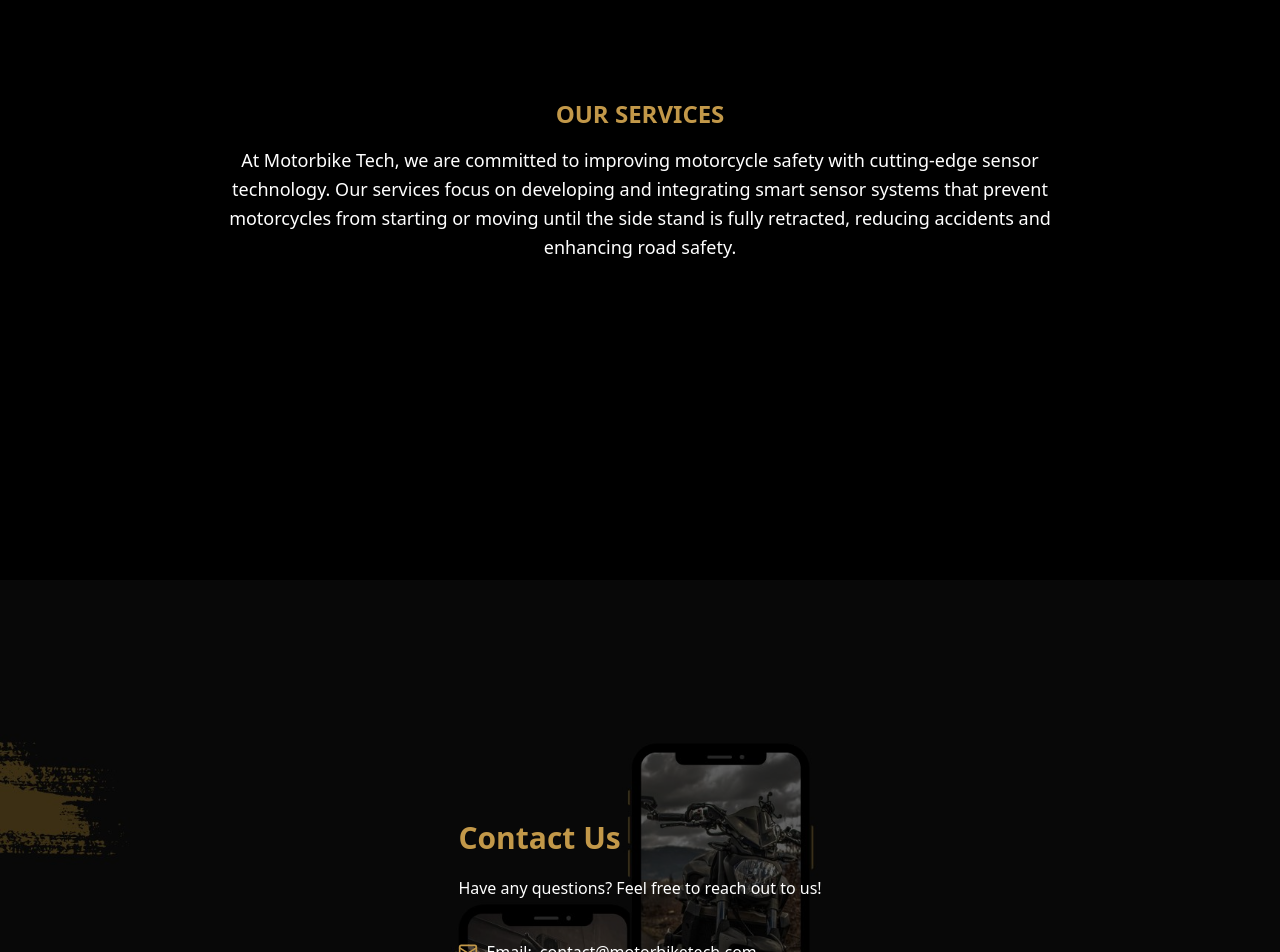
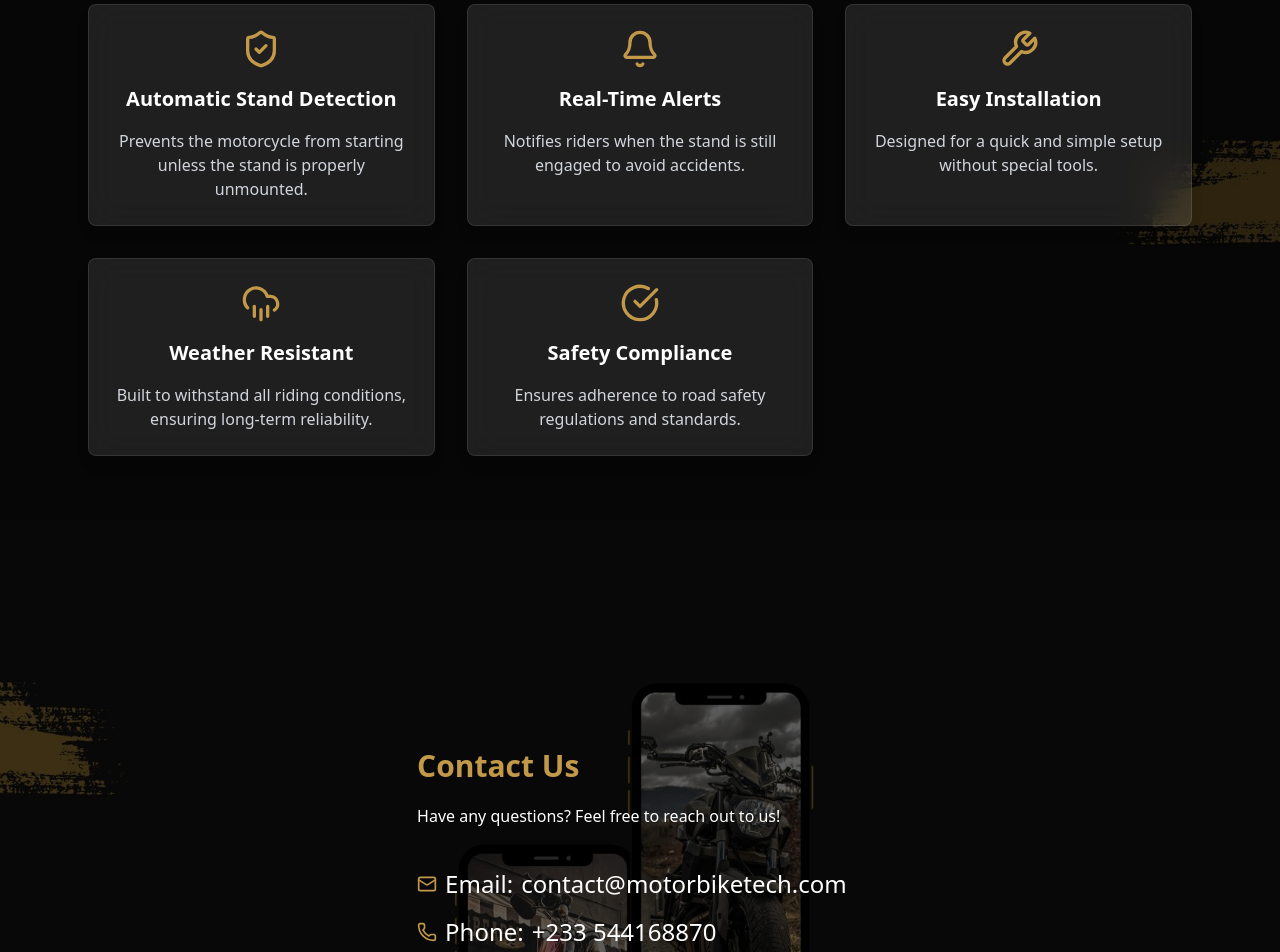
Before and after one commit to annice5/motorcycle-sensor-system, a React (Vite) app: page / in a window 1280 px wide. Shown: the part 2620-3572 px from the top of the page. Built offline with nearby package versions, Linux system fonts and the light colour scheme.

Commit message:
make changes

```diff
--- a/src/pages/landing/components/contact.jsx
+++ b/src/pages/landing/components/contact.jsx
@@ -4,7 +4,7 @@ import contactImage from "../../../assets/contactImage.jpg";
 import { Mail, Phone, MapPin } from "lucide-react";
 
 const Contact = () => {
-  const { ref, inView } = useInView({ threshold: 0.3, triggerOnce: true });
+  const { ref, inView } = useInView({ threshold: 0.3,  });
 
   return (
     <section
@@ -38,7 +38,7 @@ const Contact = () => {
         </motion.h2>
 
         <motion.p
-          className="text-sm sm:text-base self-center sm:self-start"
+          className="text-2xl sm:text-base self-center sm:self-start font-light"
           initial={{ opacity: 0, y: 10 }}
           animate={inView ? { opacity: 1, y: 0 } : { opacity: 0, y: 10 }}
           transition={{ duration: 1, delay: 1 }}
@@ -48,25 +48,25 @@ const Contact = () => {
 
         {/* Contact Information */}
         <motion.div
-          className="mt-10 space-y-4  sm:text-base self-center sm:self-start font-light text-sm"
+          className="mt-10 space-y-4  sm:text-base self-center sm:self-start font-light "
           initial={{ opacity: 0, y: 20 }}
           animate={inView ? { opacity: 1, y: 0 } : { opacity: 0, y: 20 }}
           transition={{ duration: 1, delay: 1.2 }}
         >
           {/* Email */}
-          <p className="flex items-center gap-2">
+          <p className="flex items-center gap-2 text-2xl">
             <Mail className="w-5 h-5 text-[#c29849]" />
             <strong>Email:</strong> contact@motorbiketech.com
           </p>
 
           {/* Phone */}
-          <p className="flex items-center gap-2">
+          <p className="flex items-center gap-2 text-2xl">
             <Phone className="w-5 h-5 text-[#c29849]" />
             <strong>Phone:</strong> +233 544168870
           </p>
 
           {/* Address */}
-          <p className="flex items-center gap-2">
+          <p className="flex items-center gap-2 text-2xl">
             <MapPin className="w-5 h-5 text-[#c29849]" />
             <strong>Address:</strong> Berekum East, Bono Region
           </p>
--- a/src/pages/landing/components/hero.jsx
+++ b/src/pages/landing/components/hero.jsx
@@ -8,7 +8,7 @@ import heroImage from "../../../assets/heroImage.jpg";
 const Hero = () => {
   const [isScrolled, setIsScrolled] = useState(false);
   const [isOpen, setIsOpen] = useState(false);
-  const { ref, inView } = useInView({ threshold: 0.3, triggerOnce: true });
+  const { ref, inView } = useInView({ threshold: 0.3 });
 
   // Detect scroll position for navbar effect
   useEffect(() => {
--- a/src/pages/landing/components/services.jsx
+++ b/src/pages/landing/components/services.jsx
@@ -1,26 +1,94 @@
+import { motion } from "framer-motion";
+import { useInView } from "react-intersection-observer";
+import { ShieldCheck, Bell, Wrench, CloudRain, CheckCircle } from "lucide-react";
 import services from "../../../assets/services.jpg";
 
+const serviceList = [
+  {
+    icon: <ShieldCheck size={40} />,
+    title: "Automatic Stand Detection",
+    description: "Prevents the motorcycle from starting unless the stand is properly unmounted.",
+  },
+  {
+    icon: <Bell size={40} />,
+    title: "Real-Time Alerts",
+    description: "Notifies riders when the stand is still engaged to avoid accidents.",
+  },
+  {
+    icon: <Wrench size={40} />,
+    title: "Easy Installation",
+    description: "Designed for a quick and simple setup without special tools.",
+  },
+  {
+    icon: <CloudRain size={40} />,
+    title: "Weather Resistant",
+    description: "Built to withstand all riding conditions, ensuring long-term reliability.",
+  },
+  {
+    icon: <CheckCircle size={40} />,
+    title: "Safety Compliance",
+    description: "Ensures adherence to road safety regulations and standards.",
+  },
+];
+
 const Services = () => {
+  const { ref, inView } = useInView({
+
+    threshold: 0.2, // Animation triggers when 20% of the section is visible
+  });
+
   return (
     <section
       id="services"
-      className="relative min-h-screen bg-cover bg-center flex items-center justify-center px-6 sm:px-12 md:px-20"
+      ref={ref}
+      className="relative py-16 text-white bg-cover bg-center"
       style={{ backgroundImage: `url(${services})` }}
     >
-      {/* Background Overlay for Readability */}
-      <div className="absolute inset-0 bg-black bg-opacity-50" />
+      {/* Background Overlay */}
+      <div className="absolute inset-0 bg-black opacity-70"></div>
 
-      {/* Content Wrapper */}
-      <div className="relative text-center text-white max-w-4xl px-4 sm:px-8">
-        <h2 className="text-[#c29849] text-lg sm:text-xl md:text-2xl font-bold uppercase">
+      {/* Content */}
+      <div className="relative max-w-6xl mx-auto px-6 text-center">
+        {/* Heading */}
+        <motion.h2
+          className="text-3xl sm:text-4xl font-bold text-[#c29849] mb-6"
+          initial={{ opacity: 0, y: -30 }}
+          animate={inView ? { opacity: 1, y: 0 } : {}}
+          transition={{ duration: 1 }}
+        >
           Our Services
-        </h2>
-        <p className="text-sm sm:text-base md:text-lg mt-4 leading-relaxed">
-          At Motorbike Tech, we are committed to improving motorcycle safety with cutting-edge
-          sensor technology. Our services focus on developing and integrating smart sensor
-          systems that prevent motorcycles from starting or moving until the side stand is fully
-          retracted, reducing accidents and enhancing road safety.
+        </motion.h2>
+        <p
+          className="text-gray-300 max-w-2xl mx-auto mb-12 font-light"
+          style={{
+            opacity: inView ? 1 : 0,
+            transition: "opacity 1s ease-in-out",
+          }}
+        >
+          Enhancing motorcycle safety with smart technology. Our sensor system ensures secure riding.
         </p>
+
+        {/* Service Grid */}
+        <motion.div
+          className="grid grid-cols-1 sm:grid-cols-2 md:grid-cols-3 gap-8"
+          initial={{ opacity: 0 }}
+          animate={inView ? { opacity: 1 } : {}}
+          transition={{ duration: 1, delay: 0.3 }}
+        >
+          {serviceList.map((service, index) => (
+            <motion.div
+              key={index}
+              className="p-6 bg-white/10 backdrop-blur-lg rounded-lg shadow-lg border border-white/10 text-center space-y-4"
+              initial={{ opacity: 0, y: 50 }}
+              animate={inView ? { opacity: 1, y: 0 } : {}}
+              transition={{ duration: 1, delay: 0.2 + index * 0.2 }}
+            >
+              <div className="text-[#c29849] flex justify-center">{service.icon}</div>
+              <h3 className="text-xl font-semibold">{service.title}</h3>
+              <p className="text-gray-300 font-light">{service.description}</p>
+            </motion.div>
+          ))}
+        </motion.div>
       </div>
     </section>
   );
```
